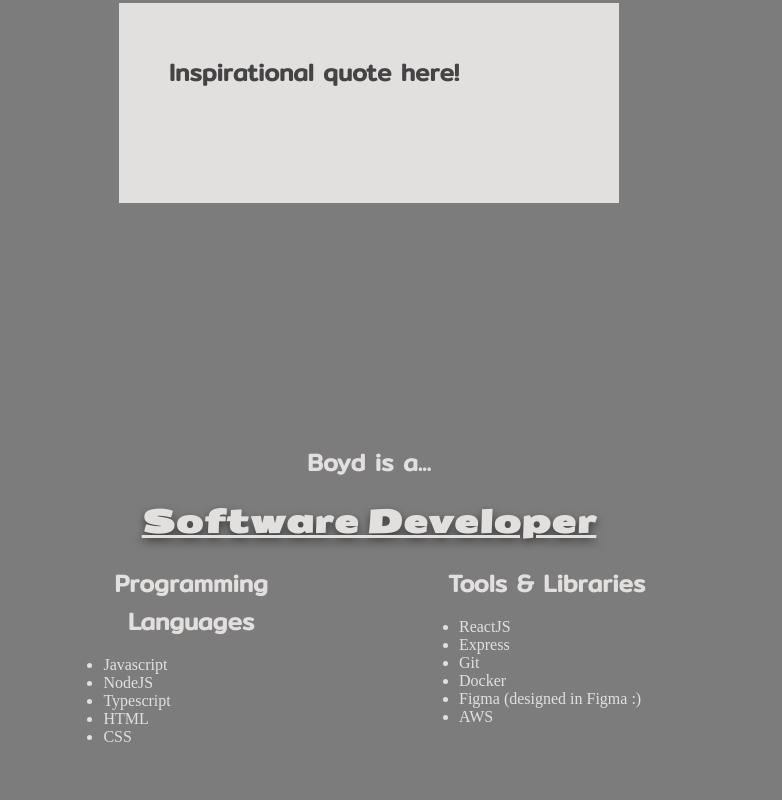
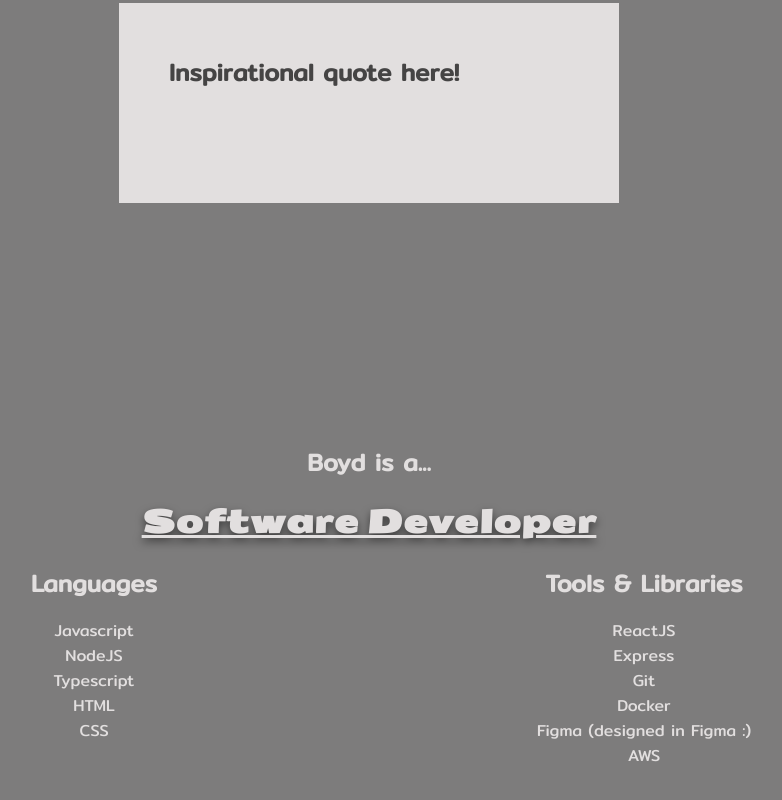
Before and after one commit to bching/personal-website, a website: page index.ejs in a window 1280 px wide. Shown: the part 328-1128 px from the top of the page, without its empty margins (271-1053 px from the left). Drawn offline with nearby package versions, Linux system fonts and the light colour scheme; files that its build step writes are made by us from their sources.

Commit message:
update list styles

```diff
--- a/assets/css/main.css
+++ b/assets/css/main.css
@@ -123,14 +123,23 @@ span.h2-style {
   display: flex;
   margin-left: auto;
   margin-right: auto;
+  width: 100%;
 }
 .list-wrapper > div {
-  margin-left: 50px;
-  margin-right: 50px;
+  /* margin-left: 50px;
+  margin-right: 50px; */
   width: 50%;
 }
 .list-wrapper > div > h2 {
   text-align: center;
+}
+.list-wrapper > div > ul {
+  padding-inline-start: 0;
+}
+.list-wrapper > div > ul > li {
+  font-family: Mitr-Regular;
+  text-align: center;
+  list-style-type: none;
 }
 
 section.top-bar {
--- a/index.ejs
+++ b/index.ejs
@@ -87,7 +87,7 @@
           <div class="flex-row flex-center">
             <div class="list-wrapper">
               <div>
-                <h2>Programming Languages</h2>
+                <h2>Languages</h2>
                 <ul>
                   <li>Javascript</li>
                   <li>NodeJS</li>
--- a/public/assets/css/main.css
+++ b/public/assets/css/main.css
@@ -123,14 +123,23 @@ span.h2-style {
   display: flex;
   margin-left: auto;
   margin-right: auto;
+  width: 100%;
 }
 .list-wrapper > div {
-  margin-left: 50px;
-  margin-right: 50px;
+  /* margin-left: 50px;
+  margin-right: 50px; */
   width: 50%;
 }
 .list-wrapper > div > h2 {
   text-align: center;
+}
+.list-wrapper > div > ul {
+  padding-inline-start: 0;
+}
+.list-wrapper > div > ul > li {
+  font-family: Mitr-Regular;
+  text-align: center;
+  list-style-type: none;
 }
 
 section.top-bar {
```
Also changed, not shown: public/index.html.
